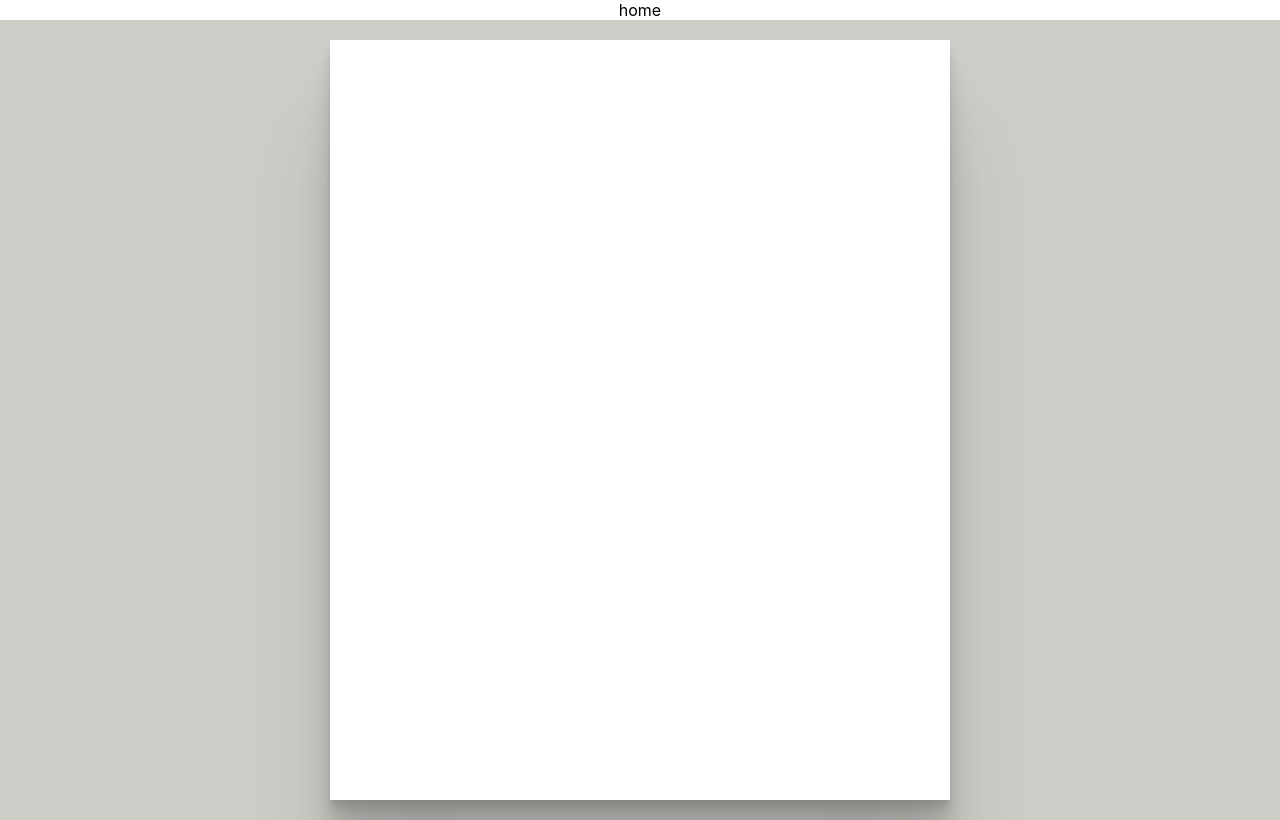
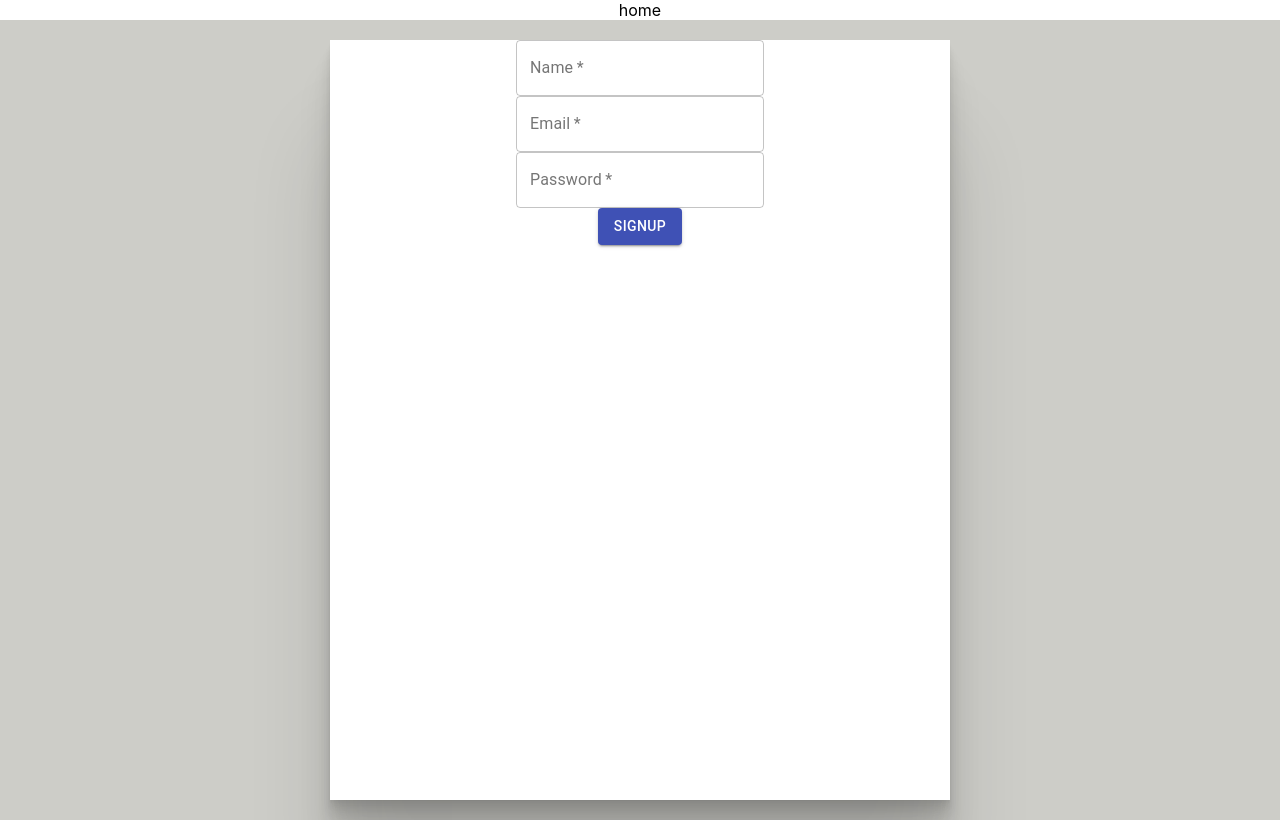
Before and after one commit to Abhi15git/freeschool, a React (Create React App) app in the folder freeschool/: page / in a window 1280 px wide. Built offline with nearby package versions, Linux system fonts and the light colour scheme.

Commit message:
basic signup for student

```diff
--- a/freeschool/src/components/LoginAndSignup/StudentSignup.jsx
+++ b/freeschool/src/components/LoginAndSignup/StudentSignup.jsx
@@ -1,7 +1,75 @@
 import styled from "styled-components";
+import { useState } from "react";
+import TextField from "@material-ui/core/TextField";
+import Button from "@material-ui/core/Button";
 
 export default function StudentSignup() {
-  return <Sin></Sin>;
+  const [form, setForm] = useState({
+    name: "",
+    email: "",
+    password: "",
+  });
+  const [error, setError] = useState({
+    name: false,
+    email: false,
+    password: false,
+  });
+
+  const onEnter = (e) => {
+    const { name, value } = e.target;
+
+    setForm({ ...form, [name]: value });
+  };
+
+  const handelSubmit = (e) => {
+    console.log("1");
+  };
+
+  return (
+    <Sin>
+      <div>
+        <TextField
+          id="outlined-basic"
+          label="Name"
+          variant="outlined"
+          onKeyUp={onEnter}
+          name="name"
+          required
+          error={error.name}
+          helperText={error.name}
+        />
+      </div>
+      <div>
+        <TextField
+          id="outlined-basic"
+          label="Email"
+          variant="outlined"
+          onKeyUp={onEnter}
+          name="email"
+          required
+          error={error.email}
+          helperText={error.email}
+        />
+      </div>
+      <div>
+        <TextField
+          id="outlined-basic"
+          label="Password"
+          variant="outlined"
+          onKeyUp={onEnter}
+          name="password"
+          required
+          error={error.password}
+          helperText={error.password}
+        />
+      </div>
+      <div className="signSubmit">
+        <Button variant="contained" color="primary" onClick={handelSubmit}>
+          Signup
+        </Button>
+      </div>
+    </Sin>
+  );
 }
 
 const Sin = styled.div`
```
